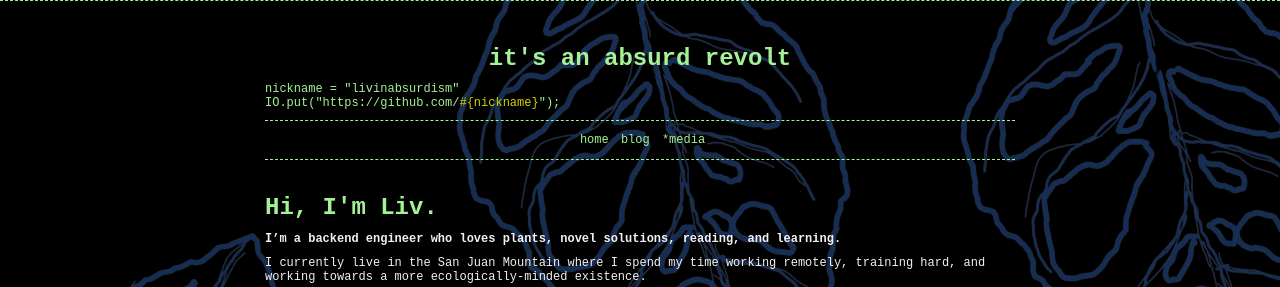
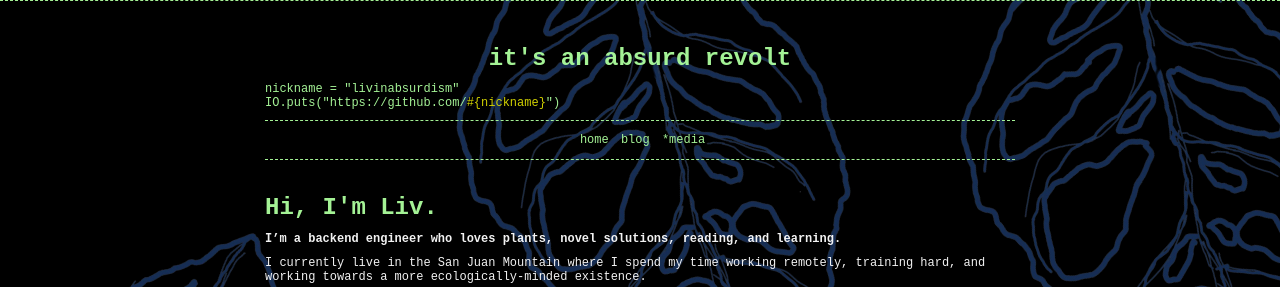
Before and after one commit to LivInAbsurdism/livinabsurdism.github.io, a Jekyll site: the page built from index.md, in a window 1280 px wide. Shown: the top 287 px of the page. Built offline with Jekyll 4.4.1, drawn with Linux system fonts in a browser that asks for light colours.

Commit message:
refinement

```diff
--- a/_includes/header.html
+++ b/_includes/header.html
@@ -3,9 +3,10 @@
     <h1 class="">it's an absurd revolt</h1>
     <p>
     <span class="reserved"></span>nickname = <span class="string">"{{ site.nick }}"</span>
+    <br>
     </p>
     <p>
-    IO.put(<a href="https://{{ site.source_code.server }}/{{ site.source_code.nick }}" target="_blank"><span class="string">"https://{{ site.source_code.server }}/<span class="reserved">#{nickname}</span>"</span></a>);
+    IO.puts(<a href="https://{{ site.source_code.server }}/{{ site.source_code.nick }}" target="_blank"><span class="string">"https://{{ site.source_code.server }}/<span class="reserved">#{nickname}</span>"</span></a>)
     </p>
     <!-- <p>
     println(<span class="string">"<span class="reserved">%s\x40</span>{{ site.mail.domain }}<span class="reserved">\x2e\\\b</span>{{ site.mail.ext }}<span class="reserved">\n</span>"</span>,nick);
```
